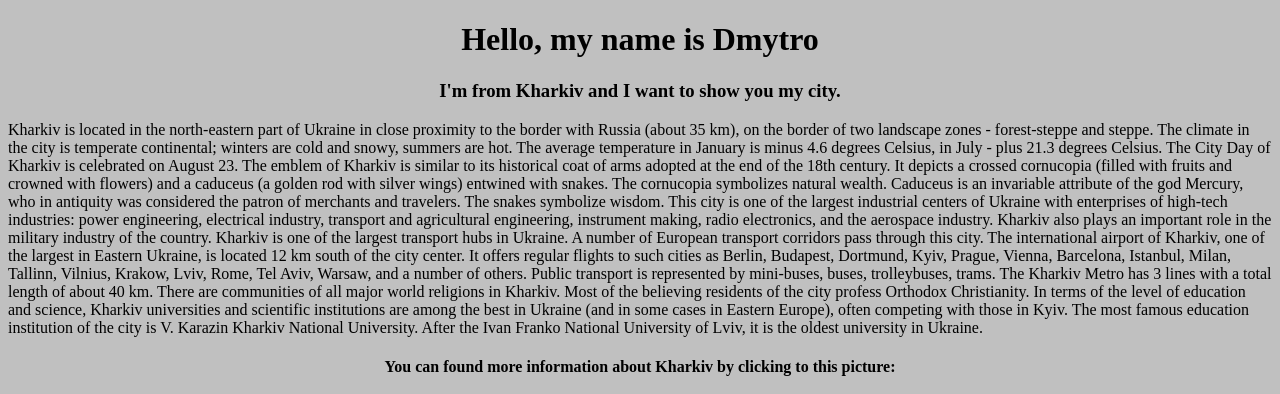
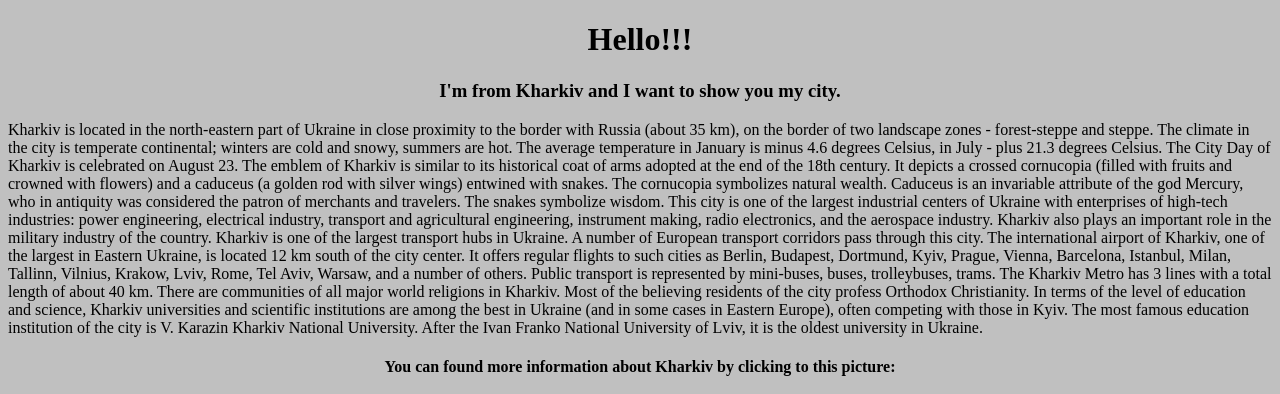
Before and after one commit to Fluorex/lesson2_2, a plain HTML site: page index.html in a window 1280 px wide. Shown: the top 394 px of the page. Drawn offline with Linux system fonts and the light colour scheme; grey boxes are pictures that could not be loaded.

Commit message:
idea removed_2

```diff
--- a/index.html
+++ b/index.html
@@ -13,7 +13,7 @@
 
 <header>
 
-    <h1 align="center">Hello, my name is Dmytro</h1>
+    <h1 align="center">Hello!!!</h1>
 
 </header>
 
```
